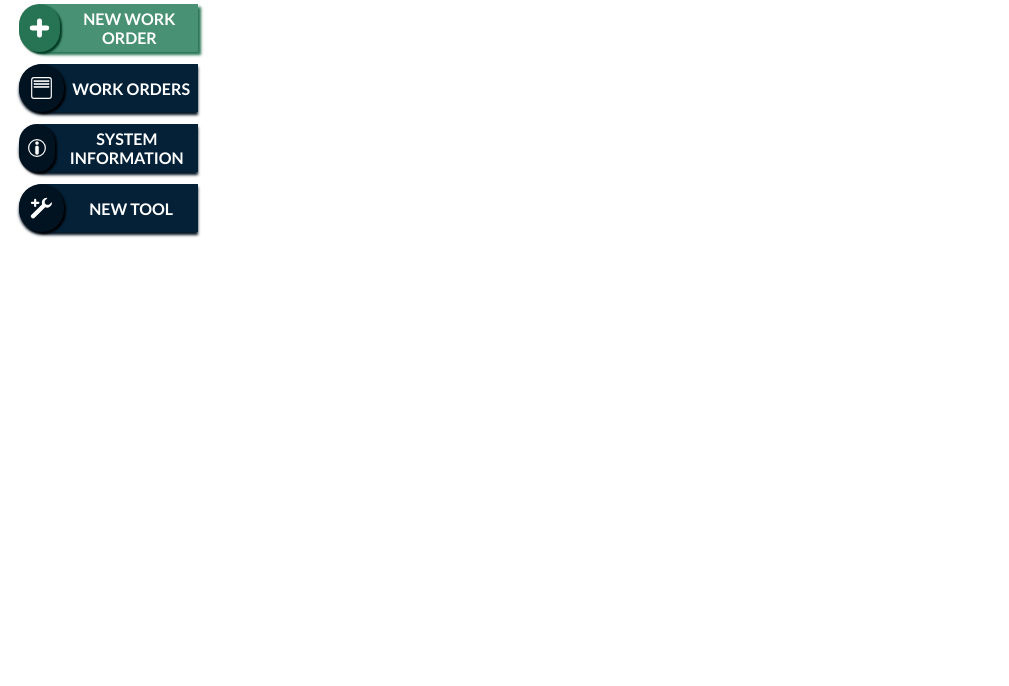
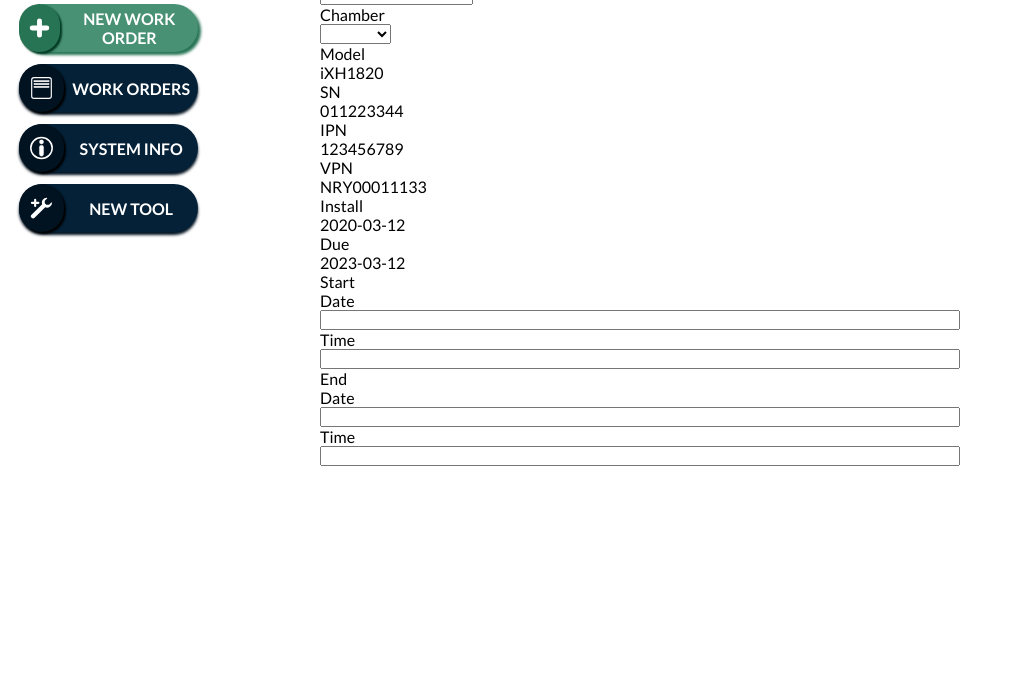
Before and after one commit to macieln/passdown, a plain HTML site: page public/index.html in a window 1280 px wide. Shown: the part 114-800 px from the top of the page, without its empty margins (0-1009 px from the left). Drawn offline with Linux system fonts and the light colour scheme.

Commit message:
Began work on new wo form.

```diff
--- a/public/index.html
+++ b/public/index.html
@@ -17,7 +17,7 @@
     <nav>
         <div id="newWoButton" class="navButton"><div class="navIcon"><img src="img/new_icon.svg"></div><p>NEW WORK ORDER</p></div>
         <div id="woButton" class="navButton"><div class="navIcon"><img src="img/woList_incon.svg"></div><p>WORK ORDERS</p></div>
-        <div id="systemInfoButton" class="navButton"><div class="navIcon"><img src="img/info_icon.svg"></div><p>SYSTEM INFORMATION</p></div>
+        <div id="systemInfoButton" class="navButton"><div class="navIcon"><img src="img/info_icon.svg"></div><p>SYSTEM INFO</p></div>
         <div id="newToolButton" class="navButton"><div class="navIcon"><img src="img/newTool_icon.svg"></div><p>NEW TOOL</p></div>
     </nav>
 
@@ -26,7 +26,55 @@
     </div>
 
     <div id="newWoForm">
+        <div id="woTool">
+            <div id="equipmentSelect">
+                <p>Tool ID</p><input type="text" id="woToolId">
 
+                <p>Chamber</p>
+                <select name="" id="woChamber">
+                    <option value=""></option>
+                    <option value="iAtlas">iAtlas</option>
+                    <option value="Frame">Frame</option>
+                    <option value="PM2">PM2</option>
+                    <option value="PM3">PM3</option>
+                    <option value="Transfer">Transfer</option>
+                </select>
+            </div>
+
+            <div id="equipmentInfo">
+                <div>
+                    <p>Model</p>
+                    <p>iXH1820</p>
+                    <p>SN</p>
+                    <p>011223344</p>
+                    <p>IPN</p>
+                    <p>123456789</p>
+                    <p>VPN</p>
+                    <p>NRY00011133</p>
+                </div>
+                <div>
+                    <p>Install</p>
+                    <p>2020-03-12</p>
+                </div>
+                <div>
+                    <p>Due</p>
+                    <p>2023-03-12</p>
+                </div>
+            </div>
+        </div>
+
+        <p>Start</p>
+        <p>Date</p><input type="text" id="woStartDate">
+        <p>Time</p><input type="text" id="woStartTime">
+
+
+        <p>End</p>
+        <p>Date</p><input type="text" id="woStartDate">
+        <p>Time</p><input type="text" id="woStartTime">
+
+        <div id="woTechsMenu">
+
+        </div>
     </div>
 
     <!-- <div id="tableHead">
@@ -35,9 +83,9 @@
         <p>STATUS</p>
         <p>TYPE</p>
         <p>DATE</p>
-    </div> -->
+    </div>
 
-    <!-- <div id="woTable">
+    <div id="woTable">
         <div class="woLine" onclick="openWo(0)">
             <p id="toolId">DVD07</p>
             <p id="chamber">Transfer</p>
--- a/public/main.js
+++ b/public/main.js
@@ -1,3 +1,4 @@
+// var headerEl = getElementById('')
 var viewNameEl = document.getElementById('viewName');
 var newWoButtonEl = document.getElementById('newWoButton');
 
--- a/public/style.css
+++ b/public/style.css
@@ -57,7 +57,7 @@ nav {
     margin: auto;
     display: flex;
     flex-direction: row;
-    border-radius: 2rem 0 0 2rem;
+    border-radius: 2rem;
     background-color: #042138;
     z-index: 100;
     box-shadow: 0px 3px 3px #011221;
@@ -228,3 +228,22 @@ nav {
     color: #ffffff;
     cursor: default;
 }
+
+#newWoForm {
+    width: 50vw;
+    height: 100vh;
+    margin: auto;
+    margin-top: 10vh;
+    display: flex;
+    flex-direction: column;
+    /* margin-top: 5vh;
+    border: solid 5px #489174; */
+}
+
+#newWoForm #equipmentInfo {
+
+}
+
+#newWoForm #equipmentInfo {
+
+}
```
